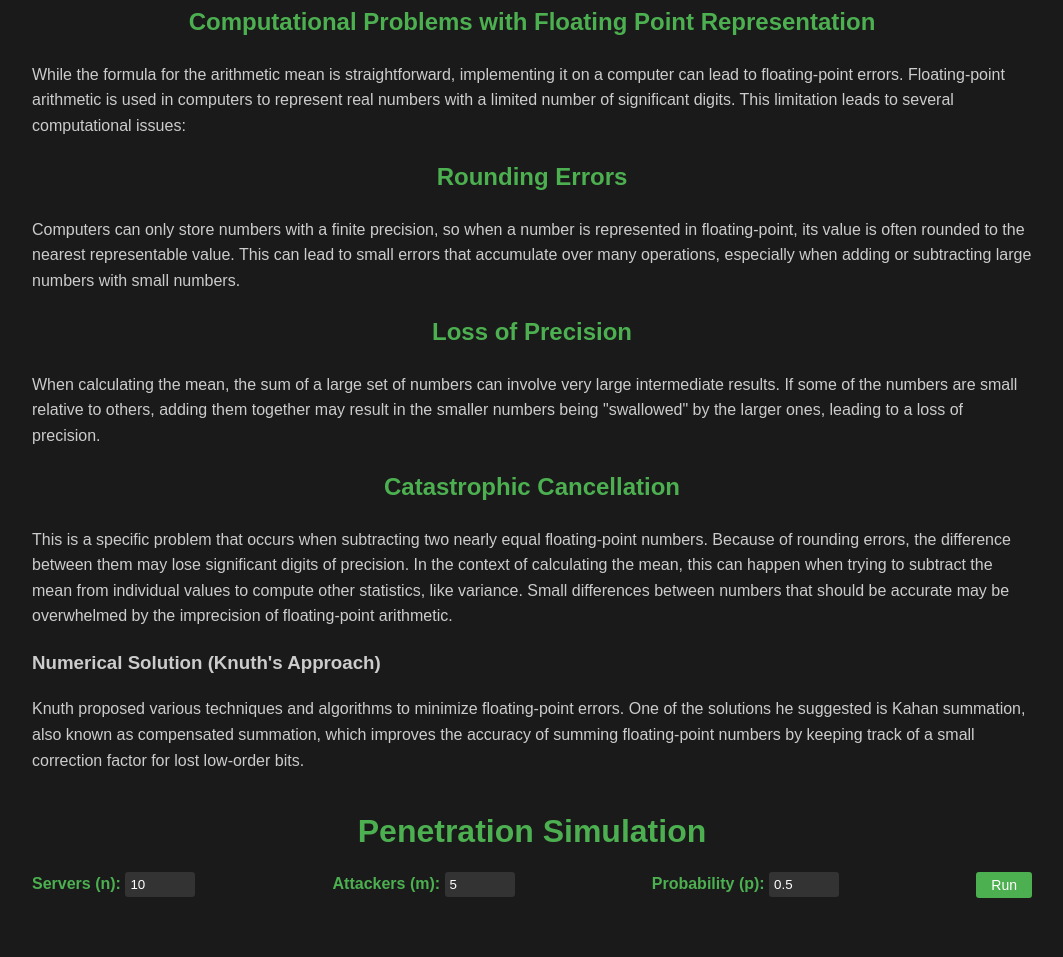
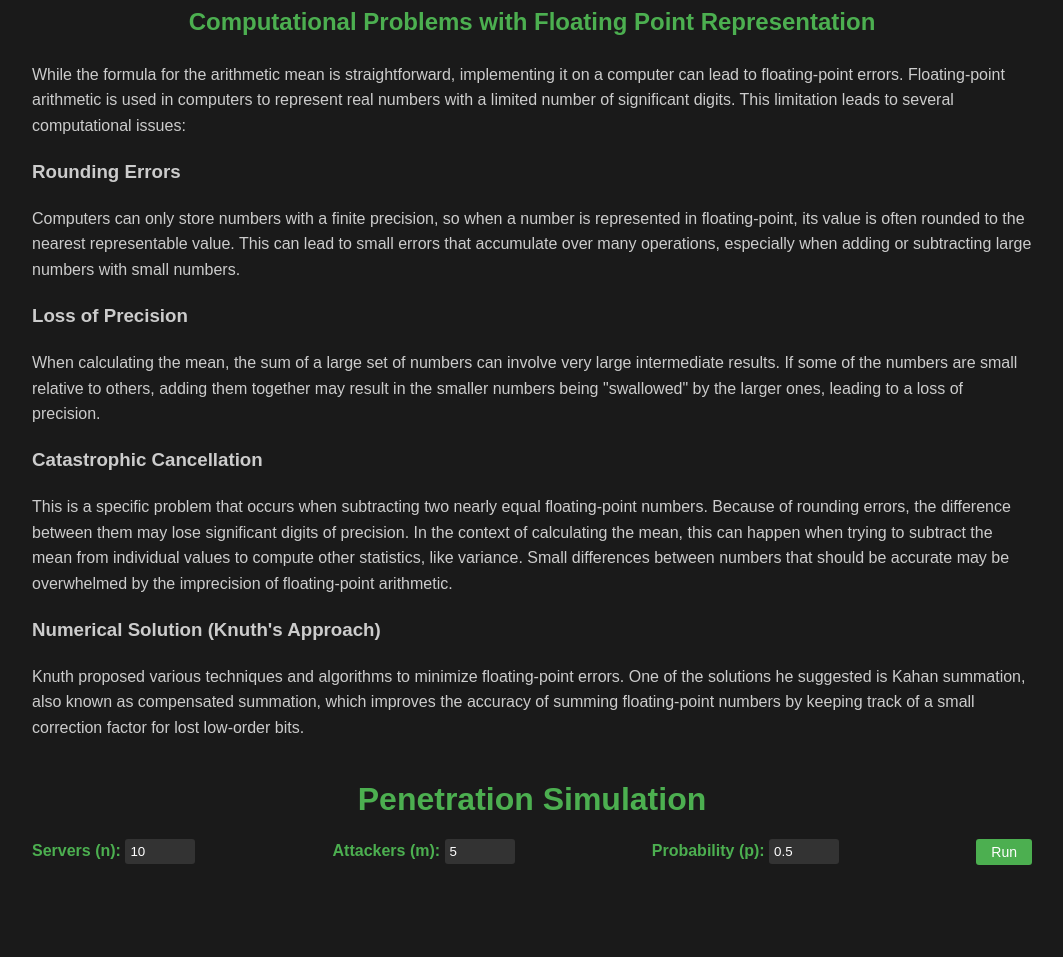
Before and after one commit to AchilleLauro/statistics2024, a plain HTML site: page index.html in a window 1280 px wide. Shown: the part 1062-2019 px from the top of the page, without its empty margins (108-1171 px from the left). Drawn offline with nearby package versions, Linux system fonts and the light colour scheme.

Commit message:
Update index.html

```diff
--- a/index.html
+++ b/index.html
@@ -43,13 +43,13 @@
 
             <p>While the formula for the arithmetic mean is straightforward, implementing it on a computer can lead to floating-point errors. Floating-point arithmetic is used in computers to represent real numbers with a limited number of significant digits. This limitation leads to several computational issues:</p>
 
-            <h2>Rounding Errors</h2>
+            <h3>Rounding Errors</h3>
             <p>Computers can only store numbers with a finite precision, so when a number is represented in floating-point, its value is often rounded to the nearest representable value. This can lead to small errors that accumulate over many operations, especially when adding or subtracting large numbers with small numbers.</p>
 
-            <h2>Loss of Precision</h2>
+            <h3>Loss of Precision</h3>
             <p>When calculating the mean, the sum of a large set of numbers can involve very large intermediate results. If some of the numbers are small relative to others, adding them together may result in the smaller numbers being "swallowed" by the larger ones, leading to a loss of precision.</p>
 
-            <h2>Catastrophic Cancellation</h2>
+            <h3>Catastrophic Cancellation</h3>
             <p>This is a specific problem that occurs when subtracting two nearly equal floating-point numbers. Because of rounding errors, the difference between them may lose significant digits of precision. In the context of calculating the mean, this can happen when trying to subtract the mean from individual values to compute other statistics, like variance. Small differences between numbers that should be accurate may be overwhelmed by the imprecision of floating-point arithmetic.</p>
         </section>
 
```
